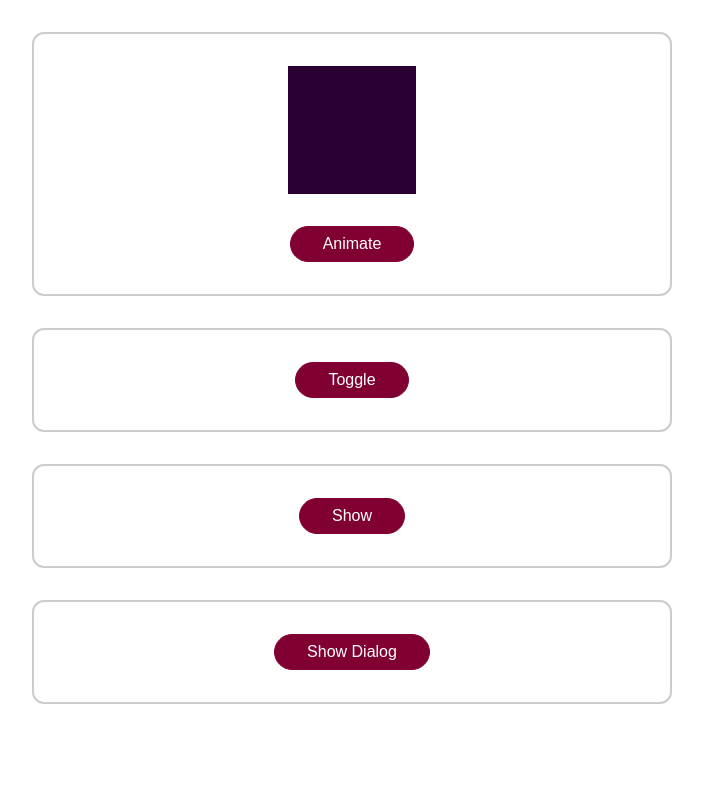
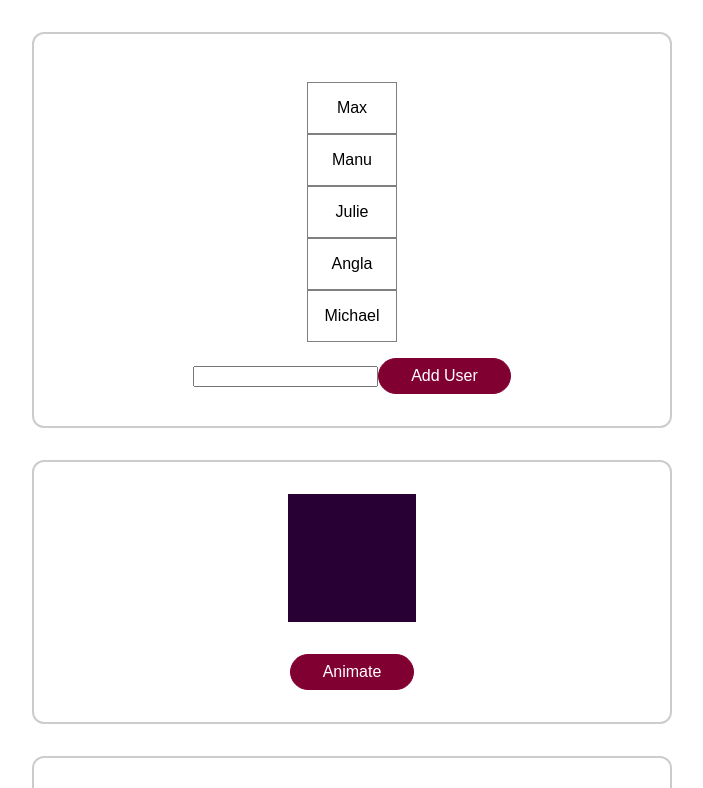
Before and after one commit to shafiquddin/transition-animation, a Vue app: page / in a window 1280 px wide. Shown: the top 788 px of the page, without its empty margins (288-991 px from the left). Built offline with nearby package versions, Linux system fonts and the light colour scheme.

Commit message:
tansition group

```diff
--- a/src/App.vue
+++ b/src/App.vue
@@ -1,4 +1,7 @@
 <template>
+  <div class="container">
+    <base-user></base-user>
+  </div>
   <div class="container">
     <div class="block" :class="{ animation: animate }"></div>
     <button @click="getAnimate">Animate</button>
@@ -35,7 +38,7 @@
 </template>
 
 <script>
-
+import BaseUser from './components/BaseUser.vue';
 export default {
   data() {
     return {
@@ -46,6 +49,9 @@
       enterIntervel:null,
       leaveIntervel:null
     };
+  },
+  components:{
+    BaseUser,
   },
   methods: {
     beforeEnter(el){
--- /dev/null
+++ b/src/components/BaseUser.vue
@@ -0,0 +1,64 @@
+<template>
+    <transition-group tag="ul" name="user-list">
+        <li v-for="user in Users" :key="user" @click="removeUser(user)">{{user}}</li>
+    </transition-group>
+    <div>
+        <input type="text" v-model="userName">
+        <button @click="addUser">Add User</button>
+    </div>
+</template>
+<script>
+export default {
+    data(){
+        return{
+            Users:['Max','Manu','Julie','Angla','Michael'],
+            userName:'',
+        }
+    },
+    methods:{
+        removeUser(user){
+           this.Users=this.Users.filter(usr=>usr!==user);
+        },
+        addUser(){
+            this.Users.unshift(this.userName);
+        }
+    }
+}
+</script>
+<style>
+ul{
+    list-style: none;
+    padding:1rem 0;
+    margin:0;
+}
+li{
+border:1px solid gray;
+padding:1rem;
+text-align: center;
+cursor: pointer;
+}
+
+.user-list-enter-from{
+    opacity: 0;
+    transform: translateX(-30px);
+}
+.user-list-enter-active{
+    transition: all 1s ease-out;
+}
+.user-list-enter-to,
+.user-list-leave-from{
+    opacity: 1;
+    transform: translateX(0);
+}
+.user-list-leave-to{
+    opacity: 0;
+    transform: translateX(30px);
+}
+.user-list-leave-active{
+    transition: all 1s ease-in;
+    position: absolute;
+}
+.user-list-move{
+    transition: transform 0.8s ease;
+}
+</style>
```
